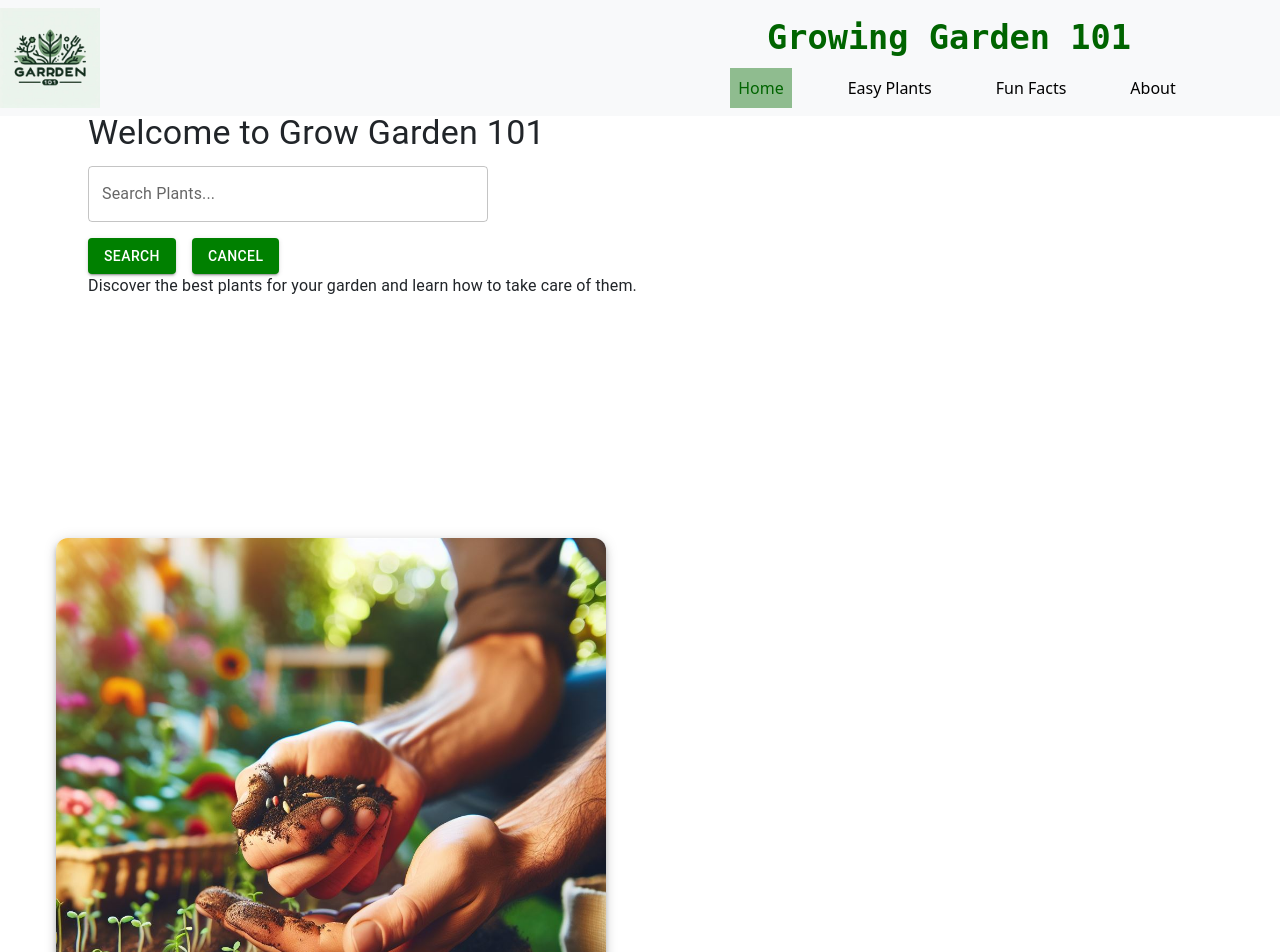
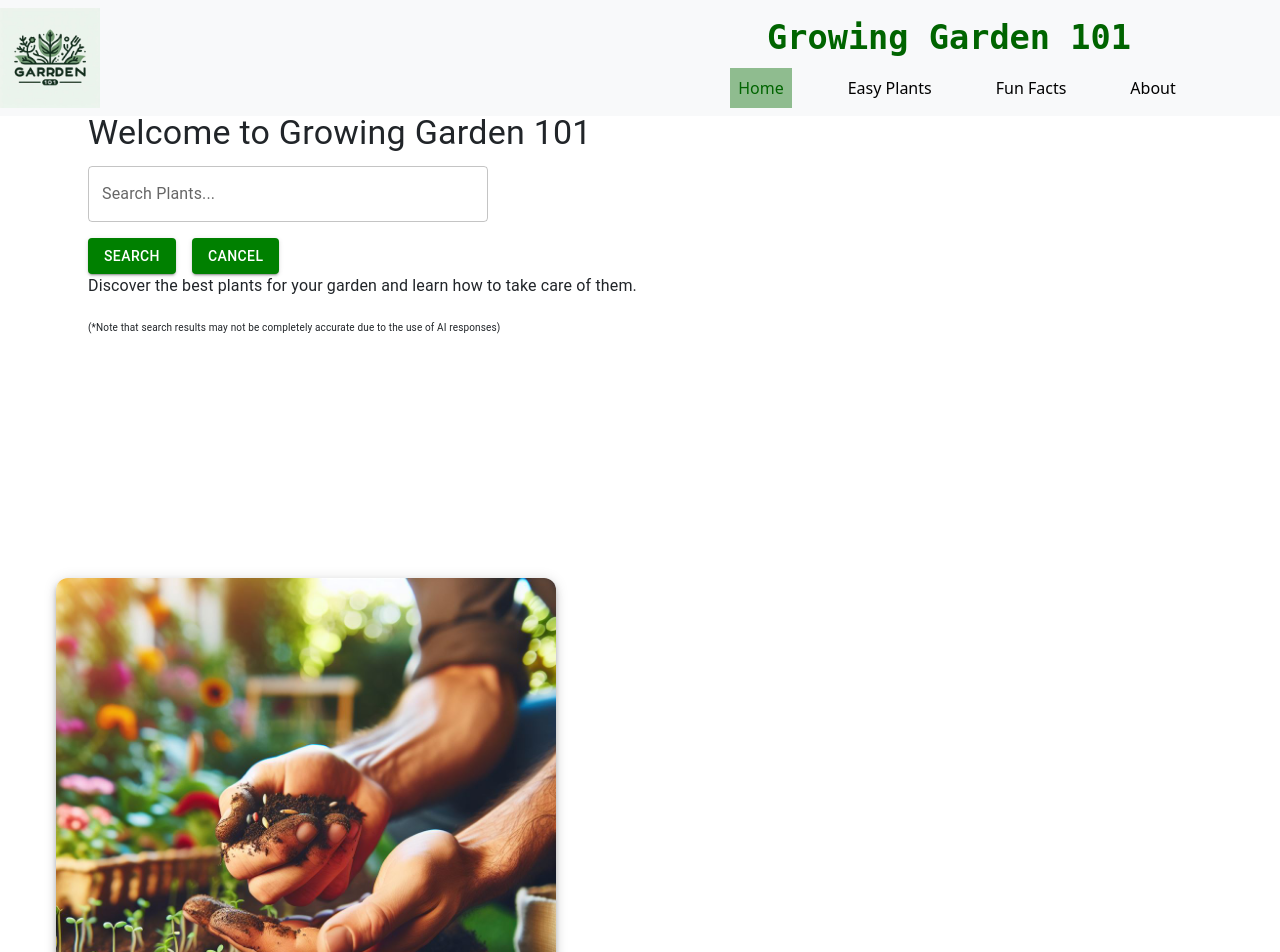
Before and after one commit to maryjohnben/growingGarden101, a React (Vite) app in the folder garden-frontend/: page / in a window 1280 px wide. Shown: the top 952 px of the page. Built offline with nearby package versions, Linux system fonts and the light colour scheme.

Commit message:
Update Home.jsx
Added note about AI inaccuracies when searching.

```diff
--- a/garden-frontend/src/pages/Home.jsx
+++ b/garden-frontend/src/pages/Home.jsx
@@ -82,7 +82,7 @@ const HandleCancel = () => {
           paddingLeft={4} /* Keeps content from touching the left edge */
         >
           <Typography variant="h4" gutterBottom>
-            Welcome to Grow Garden 101
+            Welcome to Growing Garden 101
           </Typography>
            <PlantSearchForm
             plant={plant}
@@ -91,7 +91,8 @@ const HandleCancel = () => {
             HandleCancel={HandleCancel}
            />
           <Typography variant="body1">
-            Discover the best plants for your garden and learn how to take care of them.
+            Discover the best plants for your garden and learn how to take care of them.<p></p>
+			    <font size="1">(*Note that search results may not be completely accurate due to the use of AI responses)</font>
           </Typography>
         </Grid>
 
@@ -110,7 +111,7 @@ const HandleCancel = () => {
             alt="Garden"
             sx={{
               width: "100%",
-              maxWidth: 550,
+              maxWidth: 500,
               height: "auto",
               borderRadius: "12px",
               boxShadow: 5,
```
